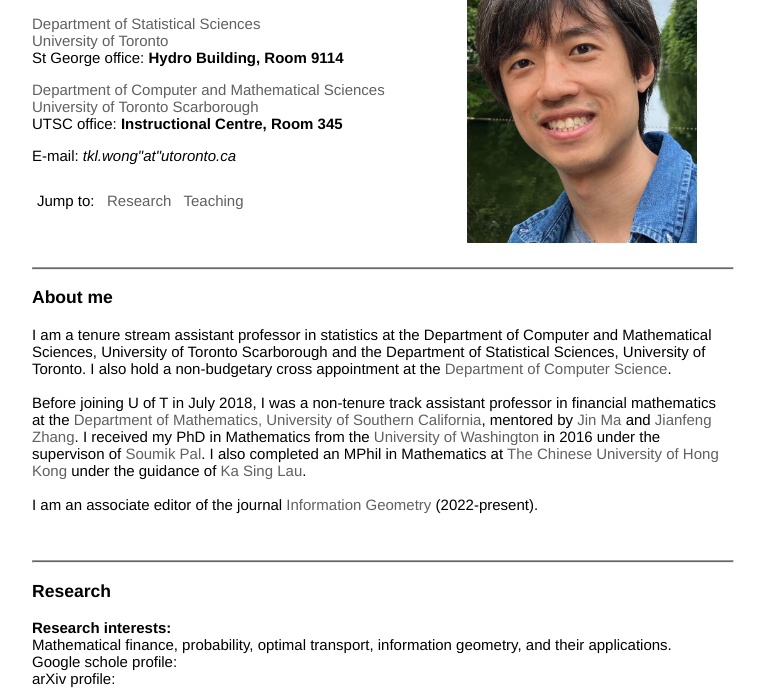
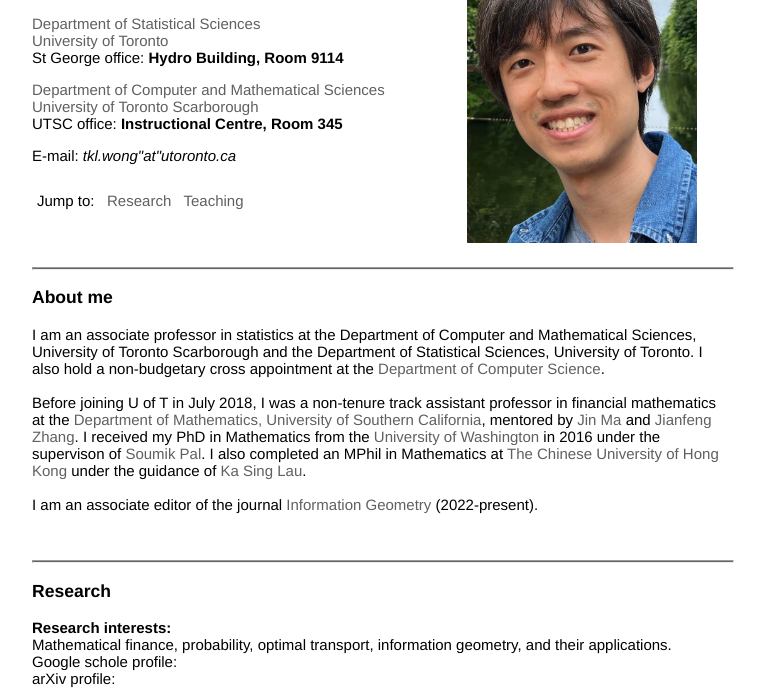
Before and after one commit to tkl-wong/tkl-wong.github.io, a plain HTML site: page index.html in a window 1280 px wide. Shown: the part 128-818 px from the top of the page, without its empty margins (258-1023 px from the left). Drawn offline with nearby package versions, Linux system fonts and the light colour scheme; some packages are replaced by stand-ins of ours; some icons are missing.

Commit message:
Update index.html

```diff
--- a/index.html
+++ b/index.html
@@ -146,7 +146,7 @@ img {
 <hr>
 <div class="textblock" id="about">
 	<h3>About me</h3>
-	I am a tenure stream assistant professor in statistics at the Department of Computer and Mathematical Sciences,
+	I am an associate professor in statistics at the Department of Computer and Mathematical Sciences,
 	University of Toronto Scarborough and the Department of Statistical Sciences, University of Toronto. I also
 	hold a non-budgetary cross appointment at the <a href = "https://web.cs.toronto.edu/">Department of Computer Science</a>.<BR><BR>
 
```
